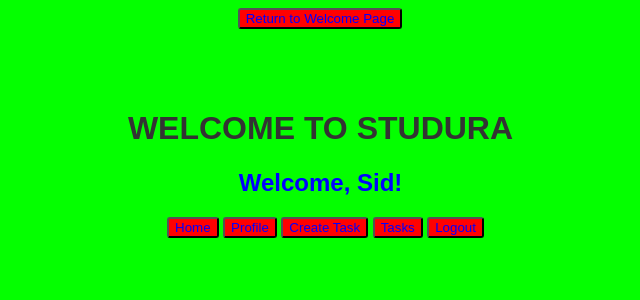
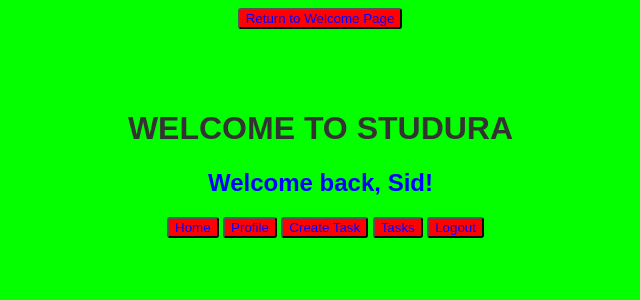
Before and after one commit to LarryNoData/Studura, a Flask app: page /home in a window 1280 px wide. Shown: the top 300 px of the page, without its empty margins (320-960 px from the left). Run offline with Flask 3, Linux system fonts and the light colour scheme; a user stored in the database is signed in.

Commit message:
minor bug fixes

```diff
--- a/templates/home.html
+++ b/templates/home.html
@@ -12,13 +12,13 @@
         <h1 class="STUDURA">WELCOME TO STUDURA</h1>
 
         {% if current_user.is_authenticated %}
-            <h2 style="margin-top: 10px;">Welcome, {{ current_user.username }}!</h2>
+            <h2 style="margin-top: 10px;">Welcome back, {{ current_user.username }}!</h2>
         {% endif %}
 
         <nav>
             <a href="/home"><button>Home</button></a>
             {% if current_user.is_authenticated %}
-                <a href="/profile/{{ current_user.username }}"><button>Profile</button></a>
+                <a href="/home/profile/{{ current_user.username }}"><button>Profile</button></a>
             {% else %}
                 <a href="/login"><button>Login</button></a>
             {% endif %}
```
